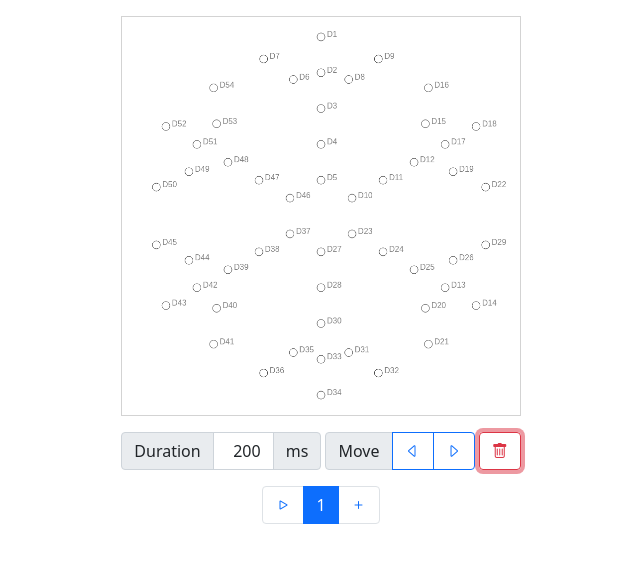
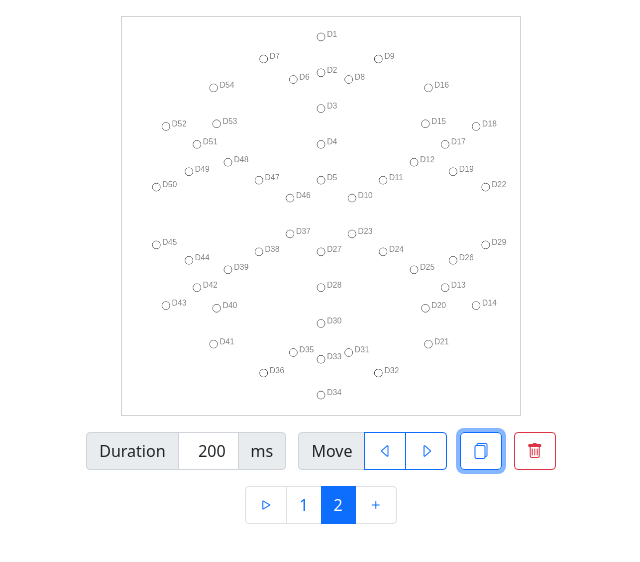
Before and after one commit to carlfriess/Christmas2021, a plain HTML site: page sim/index.html in a window 1280 px wide. Both pictures are taken after a click on the button 818 px from the left and 451 px from the top of the page. Shown: the whole page, without its empty margins (319-959 px from the left). Drawn offline with nearby package versions, Linux system fonts and the light colour scheme.

Commit message:
Implement duplicate frame control

```diff
--- a/sim/index.html
+++ b/sim/index.html
@@ -28,21 +28,26 @@
 <canvas id="canvas"></canvas>
 
 <div id="frame-controls">
-    <div class="d-inline-block" style="width: 200px;">
+    <div class="d-inline-block mx-1" style="width: 200px;">
         <div class="input-group">
             <label class="input-group-text" for="duration">Duration</label>
             <input type="text" class="form-control" id="duration" style="text-align: right;">
             <span class="input-group-text">ms</span>
         </div>
     </div>
-    <div class="d-inline-block">
+    <div class="d-inline-block mx-1">
         <div class="input-group">
             <span class="input-group-text">Move</span>
             <button class="btn btn-outline-primary bi bi-caret-left" id="move-left"></button>
             <button class="btn btn-outline-primary bi bi-caret-right" id="move-right"></button>
         </div>
     </div>
-    <div class="d-inline-block">
+    <div class="d-inline-block mx-1">
+        <div class="input-group">
+            <button class="btn btn-outline-primary bi bi-files" id="frame-copy"></button>
+        </div>
+    </div>
+    <div class="d-inline-block mx-1">
         <div class="input-group">
             <button class="btn btn-outline-danger bi bi-trash" id="frame-delete"></button>
         </div>
@@ -101,6 +106,13 @@
 
         isOn(index) {
             return this._leds[index - 1];
+        }
+
+        clone() {
+            const clone = new Frame();
+            clone._leds = [...this._leds];
+            clone.duration = this.duration;
+            return clone;
         }
 
     }
@@ -293,6 +305,7 @@
     const durationField = document.querySelector("#frame-controls #duration");
     const moveLeftButton = document.querySelector("#frame-controls #move-left");
     const moveRightButton = document.querySelector("#frame-controls #move-right");
+    const copyFrameButton = document.querySelector("#frame-controls #frame-copy");
     const deleteFrameButton = document.querySelector("#frame-controls #frame-delete");
 
     // Duration control
@@ -320,6 +333,13 @@
         frames.splice(oldIndex, 1);
         frames.splice(newIndex, 0, currentFrame);
         updateFrameNavigation();
+    });
+
+    // Duplicate frame control
+    copyFrameButton.addEventListener("click", () => {
+        const frame = currentFrame.clone();
+        frames.splice(frames.indexOf(currentFrame) + 1, 0, frame);
+        goToFrame(frame);
     });
 
     // Delete frame control
```
